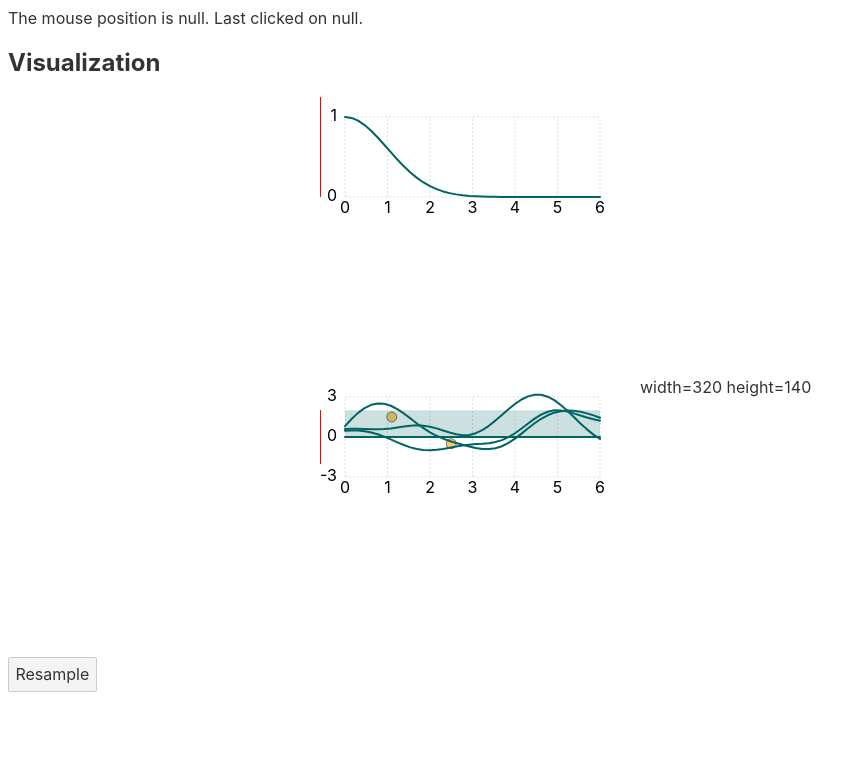
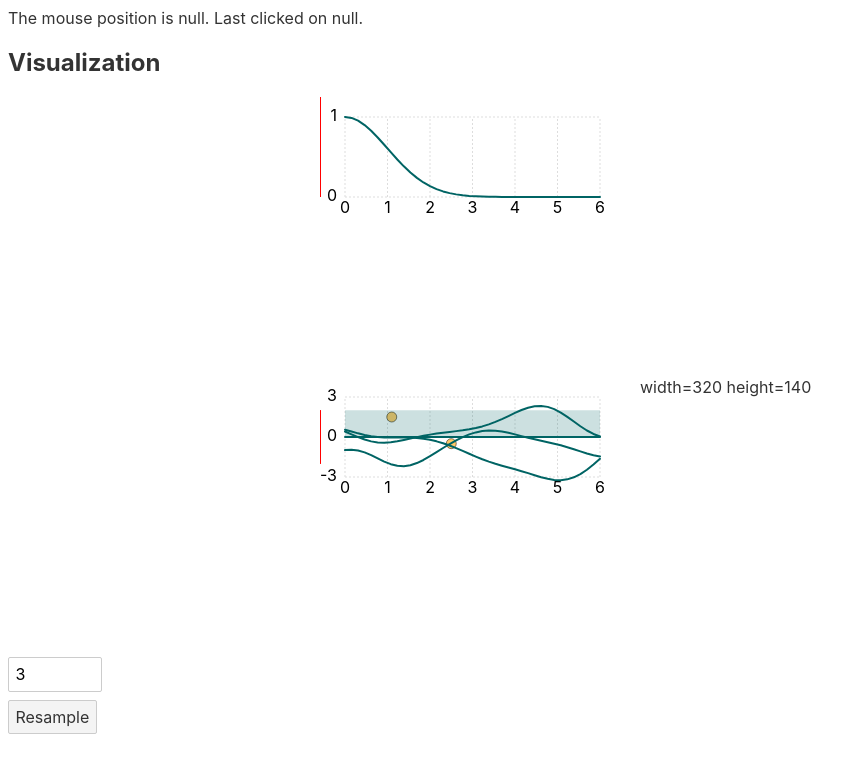
Before and after one commit to st--/interactive-gp-visualization, a Svelte app: page / in a window 1280 px wide. Shown: the top 772 px of the page, without its empty margins (0-866 px from the left). Built offline with nearby package versions, Linux system fonts and the light colour scheme.

Commit message:
make numSamples changeable, and seed-consistent (now requires d3-random)

```diff
--- a/package.json
+++ b/package.json
@@ -14,8 +14,10 @@
     "@rollup/plugin-typescript": "^8.0.0",
     "@tsconfig/svelte": "^1.0.0",
     "@types/d3-array": "^2.9.0",
+    "@types/d3-random": "^2.2.0",
     "@types/d3-scale": "^3.2.2",
     "d3-array": "latest",
+    "d3-random": "^2.2.2",
     "d3-scale": "latest",
     "ml-matrix": "latest",
     "rollup": "^2.3.4",
--- a/src/App.svelte
+++ b/src/App.svelte
@@ -31,7 +31,7 @@ vX: future thoughts
 	$: xs = linspace(0, 6, num_grid);
 
 	const k = sqexp();
-	const numSamples = 3;
+	let numSamples = 3;
 
 	$: k1s = xs.map(x => k($x1, x));
 	$: means = xs.map(_ => 0.0);
--- a/src/RandomSample.svelte
+++ b/src/RandomSample.svelte
@@ -1,20 +1,23 @@
 <script>
   import { onMount } from 'svelte';
   import { randn } from './mymath.js';
-  import { vs } from './store.js';
+  import { vs, seed } from './store.js';
   export let xsLength, numSamples;
 
-  //vs = randn(xsLength, numSamples);
-  function resample() {
-    vs.set(randn(xsLength, numSamples));
+  function resample(seed) {
+    vs.set(randn(xsLength, numSamples, seed));
   }
-  onMount(resample);
+  onMount(() => resample($seed));
 
   const resampleClick = (e) => {
     e.preventDefault();  // so page doesn't reload
-    resample();
+    seed.set(Math.random());
+    resample($seed);
   }
 </script>
 <div class="randomize-box">
- <button class="btn" on:click={resampleClick}>Resample</button>
+  <label>
+    <input type=number bind:value={numSamples} min=0 max=10 on:change={() => resample($seed)}>
+  </label>
+  <button class="btn" on:click={resampleClick}>Resample</button>
 </div>
--- a/src/mymath.js
+++ b/src/mymath.js
@@ -1,4 +1,5 @@
 import * as m from 'ml-matrix';
+import { randomNormal, randomLcg } from 'd3-random';
 
 export function linspace(start, stop, num) {
 	// endpoint=True behaviour from np.linspace
@@ -25,18 +26,15 @@ export function matrixSqrt(A) {
 	return svdSqrt(A);
 }
 
-function randn1() {
-	return Math.sqrt(-2 * Math.log(1 - Math.random())) * Math.cos(2 * Math.PI * Math.random())
-}
-
-export function randn(rows, cols) {
+export function randn(rows, cols, seed) {
+  const randn1 = randomNormal.source(randomLcg(seed))();
   const v = m.Matrix.zeros(rows, cols);
-	for (let i = 0; i < rows; ++i) {
-		for (let j = 0; j < cols; ++j) {
-			v.set(i, j, randn1());
-		}
-	}
-	return v;
+  for (let j = 0; j < cols; ++j) {
+    for (let i = 0; i < rows; ++i) {
+      v.set(i, j, randn1());
+    }
+  }
+  return v;
 }
 
 // export function sampleMvn(meanVec, covChol, numSamples=1) {
--- a/src/store.js
+++ b/src/store.js
@@ -10,3 +10,4 @@ function createMinMaxStore(min, max, initial=null) {
 export const x1 = createMinMaxStore(0, 6)
 export const x2 = createMinMaxStore(0, 6)
 export const vs = writable();
+export const seed = writable(0.5);
```
Also changed, not shown: 1 other file (tests, documents, lock files or other folders).
